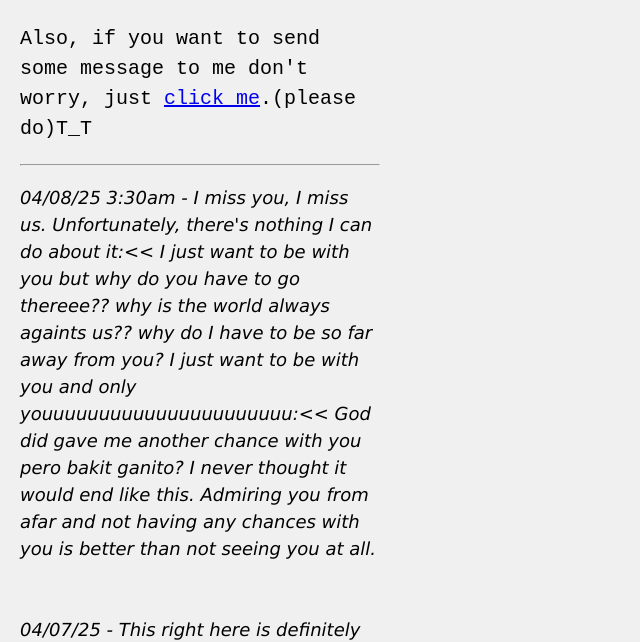
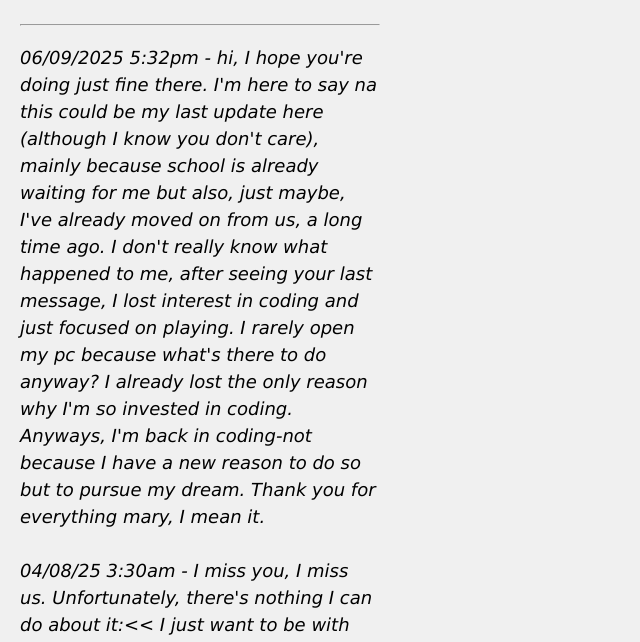
Before and after one commit to Kaito091023/Updates, a plain HTML site: page index.html in a window 1280 px wide. Shown: the part 170-812 px from the top of the page, without its empty margins (0-640 px from the left). Drawn offline with Linux system fonts and the light colour scheme.

Commit message:
index.html

```diff
--- a/index.html
+++ b/index.html
@@ -33,18 +33,23 @@
     <body>
         <div class="explain">
             <h1>Made this cuz I'm boreddddd</h1>
-            <p>Also, if you want to send some message to me don't worry, just <a href="https://ngl.link/kaii78665">click me</a>.(please do)T_T</p>
         </div>
         <hr>
         <div class="updates">
             <p>
                 <em>
+                    06/09/2025 5:32pm - hi, I hope you're doing just fine there. I'm here to say na this could be my last update here (although I know you don't care), mainly because school is already waiting for me
+                    but also, just maybe, I've already moved on from us, a long time ago. I don't really know what happened to me, after seeing your last message, I lost interest in coding and just focused on playing. I rarely
+                    open my pc because what's there to do anyway? I already lost the only reason why I'm so invested in coding. Anyways, I'm back in coding-not because I have a new reason to do so but to pursue my dream. Thank you
+                    for everything mary, I mean it.
+                    <br>
+                    <br>
                     04/08/25 3:30am - I miss you, I miss us. Unfortunately, there's nothing I can do about it:<< I just want to be with you but why do you have to go thereee?? why is the world always againts us??
                     why do I have to be so far away from you? I just want to be with you and only youuuuuuuuuuuuuuuuuuuuuu:<< God did gave me another chance with you pero bakit ganito?
                     I never thought it would end like this. Admiring you from afar and not having any chances with you is better than not seeing you at all.
                     <br>
                     <br>
-                    <br>04/07/25 - This right here is definitely the best day of my life. Aside from seeing your pretty face, I know something that might be a clue from you :>>>>+
+                    04/07/25 - This right here is definitely the best day of my life. Aside from seeing your pretty face, I know something that might be a clue from you :>>>>
                     <br>
                     <br>
                     04/06/25 - My long awaited order is finally hereeee!!! I waited a week for this and it's so prettyyyy i luv itt.
```
